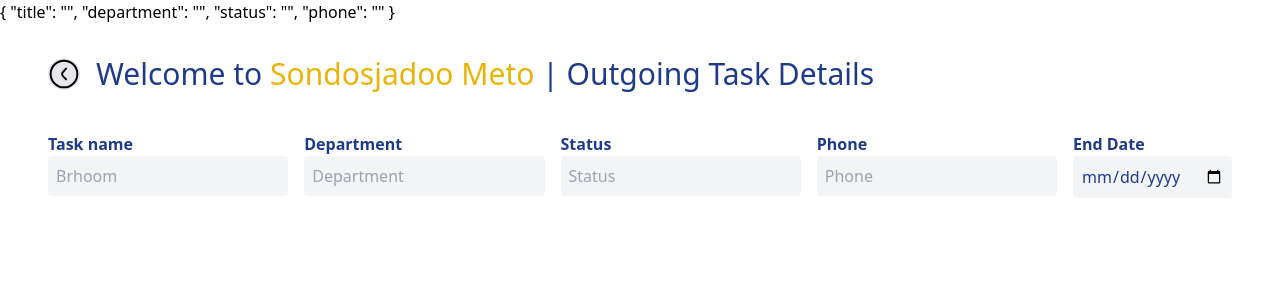
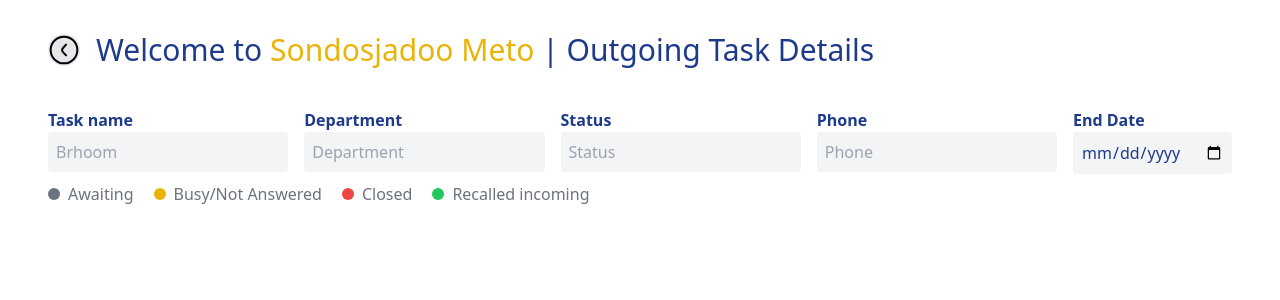
Before and after one commit to Hetari/my-first-interview-project, a Vue app in the folder client/: page / in a window 1280 px wide. Shown: the top 300 px of the page. Built offline with nearby package versions, Linux system fonts and the light colour scheme.

Commit message:
finish the header

```diff
--- a/client/src/App.vue
+++ b/client/src/App.vue
@@ -1,8 +1,6 @@
 <template>
-  {{ form }}
-  <main
-    class="px-4 py-2 sm:px-6 sm:py-4 md:px-8 md:py-6 lg:px-12 lg:py-8 space-y-10">
-    <header class="w-full flex justify-start items-center gap-4">
+  <main class="px-4 py-2 sm:px-6 sm:py-4 md:px-8 md:py-6 lg:px-12 lg:py-8">
+    <header class="w-full flex justify-start items-center gap-4 mb-10">
       <svg
         class="cursor-pointer bg-gray-200 rounded-full"
         xmlns="http://www.w3.org/2000/svg"
@@ -30,7 +28,7 @@
       </h1>
     </header>
 
-    <section class="flex gap-4">
+    <section class="flex gap-4 mb-2">
       <Input
         v-for="i in inputsFields"
         :label="i.title"
@@ -40,6 +38,28 @@
       <DateComponent
         label="End Date"
         @input="emitData('date', $event)" />
+    </section>
+
+    <section class="flex justify-start items-center gap-5">
+      <div class="flex justify-start items-center gap-2">
+        <div class="size-3 rounded-full bg-gray-500"></div>
+        <p class="text-gray-500">Awaiting</p>
+      </div>
+
+      <div class="flex justify-start items-center gap-2">
+        <div class="size-3 rounded-full bg-yellow-500"></div>
+        <p class="text-gray-500">Busy/Not Answered</p>
+      </div>
+
+      <div class="flex justify-start items-center gap-2">
+        <div class="size-3 rounded-full bg-red-500"></div>
+        <p class="text-gray-500">Closed</p>
+      </div>
+
+      <div class="flex justify-start items-center gap-2">
+        <div class="size-3 rounded-full bg-green-500"></div>
+        <p class="text-gray-500">Recalled incoming</p>
+      </div>
     </section>
     <RouterView />
   </main>
--- a/client/src/components/DateComponent.vue
+++ b/client/src/components/DateComponent.vue
@@ -4,6 +4,7 @@
     <input
       v-model="data"
       type="date"
+      :placeholder="new Date().toISOString().split('T')[0]"
       class="bg-gray-100 rounded w-full p-2 text-blue-900 outline-none focus:outline-none" />
   </div>
 </template>
```
